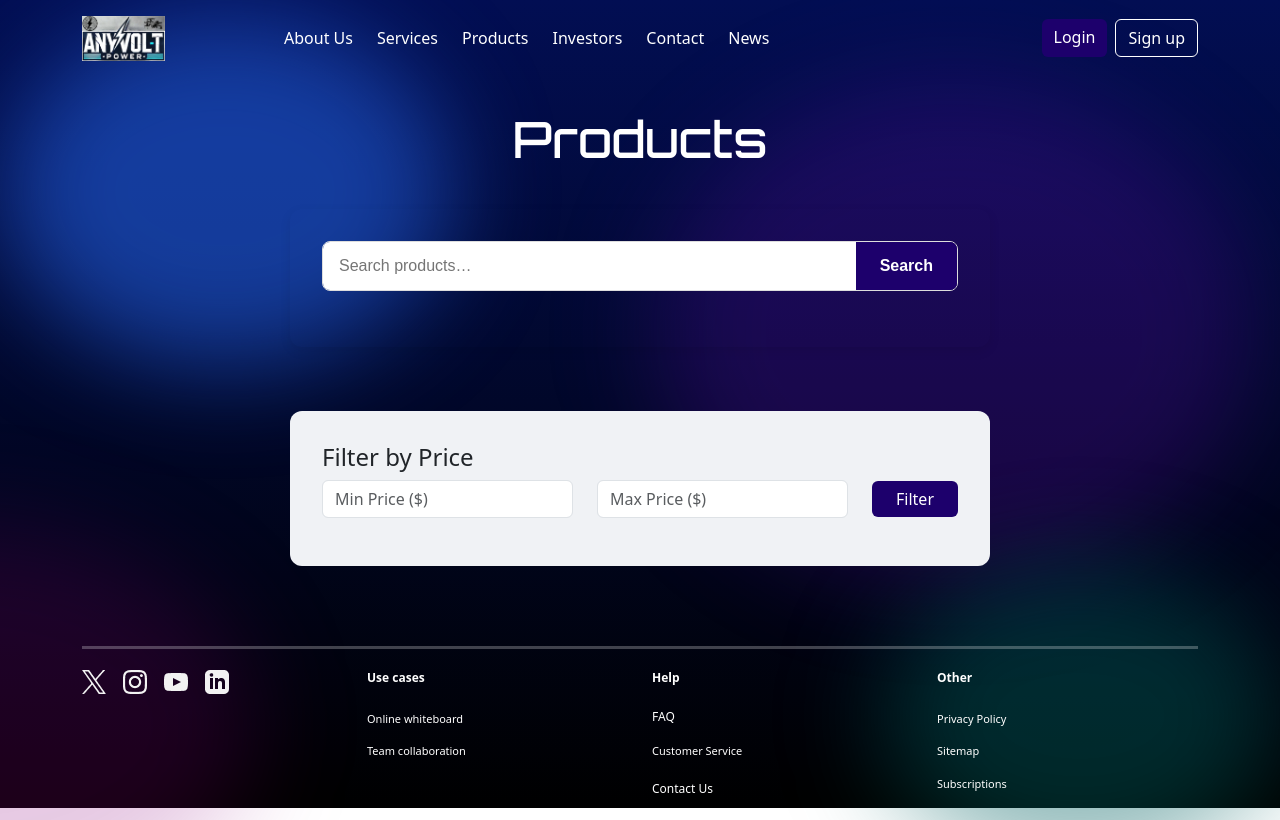
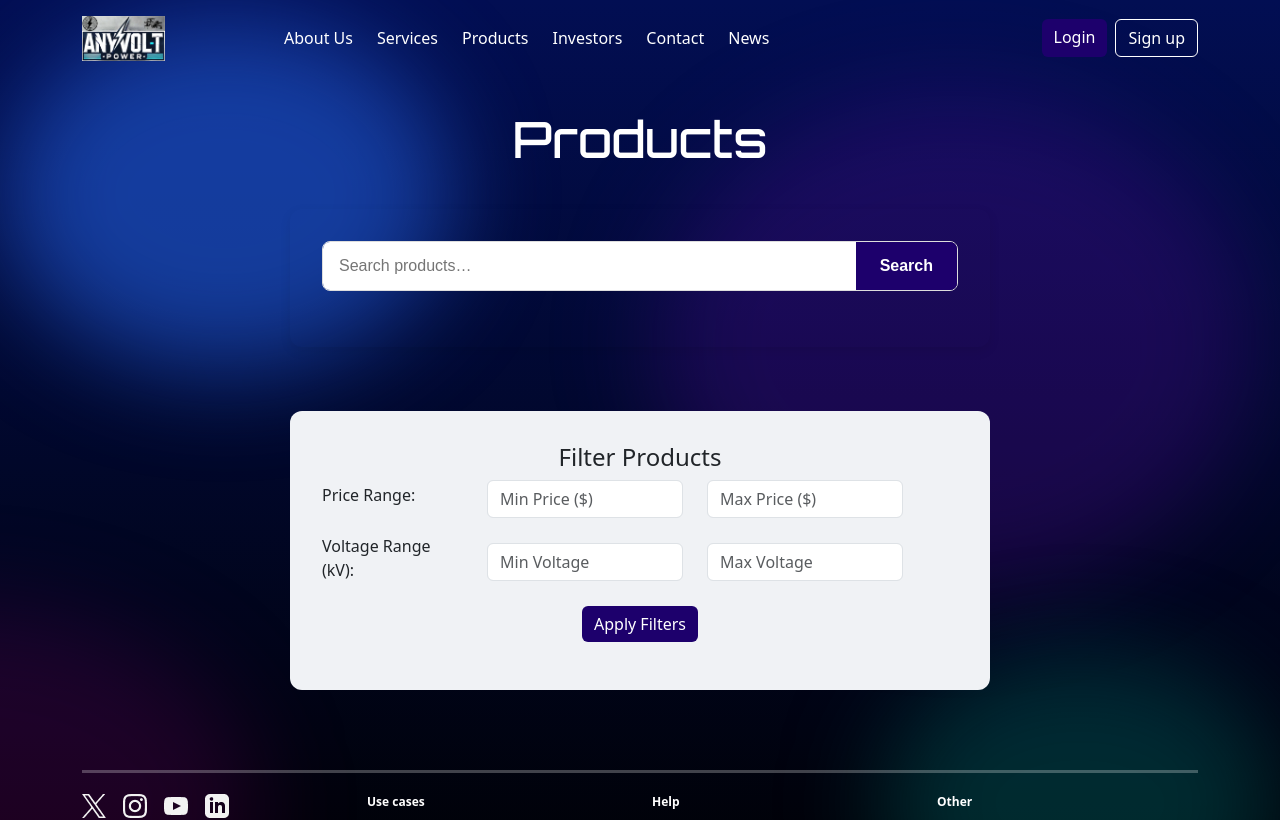
Before and after one commit to 1ce-nine/anyVolt, a React (Vite) app: page /products in a window 1280 px wide. Shown: the top 820 px of the page. Built offline with nearby package versions, Linux system fonts and the light colour scheme.

Commit message:
Changed the Filter panel to be the Smart component with price filter and voltage filter to be dumb components so they can be used together. Also updated some css to make the filtering system a bit more consistant with the rest of the site.

```diff
--- a/src/ProductLoader.jsx
+++ b/src/ProductLoader.jsx
@@ -186,6 +186,11 @@ export default function ProductLoader() {
                             ${p.price}
                           </p>
                         )}
+                        {p.voltage != null && (
+                          <p style={{ margin: "0.5rem 0 0", color: "#555", fontWeight: 500 }}>
+                            Voltage: {p.voltage} kV {/* Adjust units if needed */}
+                          </p>
+                        )}
                       </div>
                     </div>
                   </li>
--- a/src/components/filters/FilterPanel.jsx
+++ b/src/components/filters/FilterPanel.jsx
@@ -1,24 +1,122 @@
-import React from 'react';
-import { Form } from 'react-bootstrap';
+// src/components/filters/FilterPanel.jsx
+import React, { useState } from 'react';
+import { Form, Button, Row, Col } from 'react-bootstrap';
+// Import the specific API function needed
+import { fetchProductsByFilter } from '../../lib/api';
 
-// 1. We only import the PriceFilter for now
+// Import the "dumb" filter components
 import PriceFilter from './PriceFilter';
-// import MotorTypeFilter from './MotorTypeFilter'; // Comment this out
+import VoltageFilter from './VoltageFilter';
 
-const FilterPanel = ({ filters, onFilterChange }) => {
+// Helper function to display description text
+const toPlain = (desc) => {
+  if (Array.isArray(desc)) {
+    return desc
+      .map(b => (Array.isArray(b.children) ? b.children.map(c => c.text || "").join("") : ""))
+      .join("\n")
+      .trim();
+  }
+  return desc || "";
+};
+
+const FilterPanel = () => {
+  // 1. State for filters, results, loading, errors is now HERE
+  const [filters, setFilters] = useState({
+    minPrice: '',
+    maxPrice: '',
+    minVoltage: '',
+    maxVoltage: '',
+  });
+  const [results, setResults] = useState([]);
+  const [loading, setLoading] = useState(false);
+  const [err, setErr] = useState("");
+  const [hasFiltered, setHasFiltered] = useState(false);
+
+  // 2. Handler function to update filter state
+  const handleFilterChange = (e) => {
+    const { name, value } = e.target;
+    setFilters(prev => ({
+      ...prev,
+      [name]: value,
+    }));
+  };
+
+  // 3. Function to run the combined filter API call
+  const runFilter = async () => {
+    setLoading(true);
+    setErr("");
+    setHasFiltered(true);
+    try {
+      // Calls the API function with the combined 'filters' state
+      const data = await fetchProductsByFilter(filters);
+      setResults(data);
+    } catch (e) {
+      setErr(e?.message || "Error fetching products");
+    } finally {
+      setLoading(false);
+    }
+  };
+
   return (
-    <Form className="filter-panel mb-4">
+    // Styling similar to the previous separate filter component
+    <div
+      style={{
+        maxWidth: "700px",
+        margin: "2rem auto",
+        padding: "2rem",
+        borderRadius: "12px",
+        background: "#f0f2f5"
+      }}
+    >
+      <h4 style={{ textAlign: 'center'}}>Filter Products</h4>
 
-      {/* 2. We only render the PriceFilter */}
-      <PriceFilter
-        filters={filters}
-        onFilterChange={onFilterChange}
-      />
+      {/* 4. Render the "dumb" filter components, passing state and handler */}
+      <Form className="filter-panel mb-3">
+        <PriceFilter
+          filters={filters}
+          onFilterChange={handleFilterChange}
+        />
+        <VoltageFilter
+          filters={filters}
+          onFilterChange={handleFilterChange}
+        />
+      </Form>
 
-      {/* 3. We can leave the other one commented out for the future */}
-      {/* <MotorTypeFilter filters={filters} onFilterChange={onFilterChange} /> */}
+      {/* 5. The Filter Button */}
+      <Row className="justify-content-center mb-3">
+        <Col xs="auto">
+            <Button onClick={runFilter} disabled={loading} className="purple-style-button">
+              Apply Filters
+            </Button>
+        </Col>
+      </Row>
 
-    </Form>
+      {/* 6. The Results Area (copied from previous PriceFilter) */}
+      {loading && <p style={{ textAlign: "center" }}>Loading...</p>}
+      {err && <p style={{ color: "red", textAlign: "center" }}>{err}</p>}
+
+      {hasFiltered && !loading && !err && (
+        <>
+          <h5>Filter Results:</h5>
+          {results.length === 0 ? (
+            <p style={{ textAlign: "center", color: "#777" }}>
+              No products found matching your filters.
+            </p>
+          ) : (
+            <ul style={{ listStyle: "none", padding: 0, margin: "20px 0 0 0" }}>
+              {results.map((p) => (
+                <li key={p.id} style={{ background: "white", padding: '10px', borderRadius: '8px', marginBottom: '10px' }}>
+                  <h5>{p.name}</h5>
+                  <p>{toPlain(p.description) || "No description."}</p>
+                  {p.price != null && <p><strong>${p.price}</strong></p>}
+                  {p.voltage != null && <p>Voltage: {p.voltage} kV</p>}
+                </li>
+              ))}
+            </ul>
+          )}
+        </>
+      )}
+    </div>
   );
 };
 
--- a/src/components/filters/PriceFilter.jsx
+++ b/src/components/filters/PriceFilter.jsx
@@ -1,124 +1,35 @@
-import React, { useState } from 'react';
-import { Row, Col, Form, Button } from 'react-bootstrap';
-// Import the new function from your api.js file
-import { fetchProductsByFilter } from '../../lib/api';
+// src/components/filters/PriceFilter.jsx
+import React from 'react';
+import { Form, Row, Col } from 'react-bootstrap';
 
-// This is a helper function to display the description text
-// (Copied from ProductLoader)
-const toPlain = (desc) => {
-  if (Array.isArray(desc)) {
-    return desc
-      .map(b => (Array.isArray(b.children) ? b.children.map(c => c.text || "").join("") : ""))
-      .join("\n")
-      .trim();
-  }
-  return desc || "";
-};
-
-const PriceFilter = () => {
-  // 1. This component manages all of its own state
-  const [filters, setFilters] = useState({
-    minPrice: '',
-    maxPrice: '',
-  });
-  const [results, setResults] = useState([]);
-  const [loading, setLoading] = useState(false);
-  const [err, setErr] = useState("");
-  const [hasFiltered, setHasFiltered] = useState(false);
-
-  // 2. This function updates the state as the user types
-  const handleFilterChange = (e) => {
-    const { name, value } = e.target;
-    setFilters(prev => ({
-      ...prev,
-      [name]: value,
-    }));
-  };
-
-  // 3. This function runs the filter when the button is clicked
-  const runFilter = async () => {
-    setLoading(true);
-    setErr("");
-    setHasFiltered(true); // We've now run a filter
-    try {
-      // Calls the API function
-      const data = await fetchProductsByFilter(filters);
-      setResults(data);
-    } catch (e) {
-      setErr(e?.message || "Error fetching products");
-    } finally {
-      setLoading(false);
-    }
-  };
-
-  // This is the UI for the filter component
+// This component now receives values and the change handler as props
+const PriceFilter = ({ filters, onFilterChange }) => {
   return (
-    <div
-      style={{
-        maxWidth: "700px",
-        margin: "2rem auto",
-        padding: "2rem",
-        borderRadius: "12px",
-        background: "#f0f2f5" // A slightly different background
-      }}
-    >
-      <h4>Filter by Price</h4>
-
-      {/* --- Filter UI --- */}
     <Row className="mb-3 align-items-center">
-        <Col md={5}>
+      <Col md={3}>
+        <Form.Label>Price Range:</Form.Label>
+      </Col>
+      <Col md={4}>
         <Form.Control
           type="number"
-            name="minPrice"
+          name="minPrice" // Name matches the state key
           placeholder="Min Price ($)"
-            value={filters.minPrice}
-            onChange={handleFilterChange}
+          value={filters.minPrice || ''} // Display value from props
+          onChange={onFilterChange} // Call parent's handler
           step="50"
         />
       </Col>
-        <Col md={5}>
+      <Col md={4}>
         <Form.Control
           type="number"
-            name="maxPrice"
+          name="maxPrice" // Name matches the state key
           placeholder="Max Price ($)"
-            value={filters.maxPrice}
-            onChange={handleFilterChange}
+          value={filters.maxPrice || ''} // Display value from props
+          onChange={onFilterChange} // Call parent's handler
           step="50"
         />
       </Col>
-        <Col md={2}>
-          {/* --- Filter Button --- */}
-          <Button onClick={runFilter} disabled={loading} className="purple-style-button" style={{ width: '100%' }}>
-            Filter
-          </Button>
-        </Col>
     </Row>
-
-      {/* --- Results Area --- */}
-      {loading && <p style={{ textAlign: "center" }}>Loading...</p>}
-      {err && <p style={{ color: "red", textAlign: "center" }}>{err}</p>}
-
-      {/* Show results only after a filter has been run */}
-      {hasFiltered && !loading && !err && (
-        <>
-          {results.length === 0 ? (
-            <p style={{ textAlign: "center", color: "#777" }}>
-              No products found for this price range.
-            </p>
-          ) : (
-            <ul style={{ listStyle: "none", padding: 0, margin: "20px 0 0 0" }}>
-              {results.map((p) => (
-                <li key={p.id} style={{ background: "white", padding: '10px', borderRadius: '8px', marginBottom: '10px' }}>
-                  <h5>{p.name}</h5>
-                  <p>{toPlain(p.description) || "No description."}</p>
-                  {p.price != null && <strong>${p.price}</strong>}
-                </li>
-              ))}
-            </ul>
-          )}
-        </>
-      )}
-    </div>
   );
 };
 
--- /dev/null
+++ b/src/components/filters/VoltageFilter.jsx
@@ -0,0 +1,36 @@
+// src/components/filters/VoltageFilter.jsx
+import React from 'react';
+import { Form, Row, Col } from 'react-bootstrap';
+
+// This component also receives values and the change handler as props
+const VoltageFilter = ({ filters, onFilterChange }) => {
+  return (
+    <Row className="mb-3 align-items-center">
+      <Col md={3}>
+        <Form.Label>Voltage Range (kV):</Form.Label>
+      </Col>
+      <Col md={4}>
+        <Form.Control
+          type="number"
+          name="minVoltage" // Name matches the state key
+          placeholder="Min Voltage"
+          value={filters.minVoltage || ''} // Display value from props
+          onChange={onFilterChange} // Call parent's handler
+          step="10"
+        />
+      </Col>
+      <Col md={4}>
+        <Form.Control
+          type="number"
+          name="maxVoltage" // Name matches the state key
+          placeholder="Max Voltage"
+          value={filters.maxVoltage || ''} // Display value from props
+          onChange={onFilterChange} // Call parent's handler
+          step="10"
+        />
+      </Col>
+    </Row>
+  );
+};
+
+export default VoltageFilter;
--- a/src/web_pages/Products.jsx
+++ b/src/web_pages/Products.jsx
@@ -5,8 +5,8 @@ import React, { useEffect } from "react";
 import Header from "/src/components/Header";
 import Footer from "/src/components/Footer";
 import ProductLoader from "../ProductLoader"; // ← bring in the search+results UI
-import PriceFilter from "../components/filters/PriceFilter"; // price filter component
 import { Container, Row, Col } from "react-bootstrap";
+import FilterPanel from "../components/filters/FilterPanel";
 // import SingleProductDisplay from "./SingleProductDisplay"; // optional
 
 export default function Products() {
@@ -32,7 +32,7 @@ export default function Products() {
           </Row>
 
           <Row>
-            <PriceFilter />
+            <FilterPanel />
           </Row>
         {/* If you later want a standalone detail view, keep this on a /products/:slug route instead */}
         {/* <SingleProductDisplay /> */}
```
Also changed, not shown: src/lib/api.js. Lines whose indentation alone changed are shown as unchanged.
